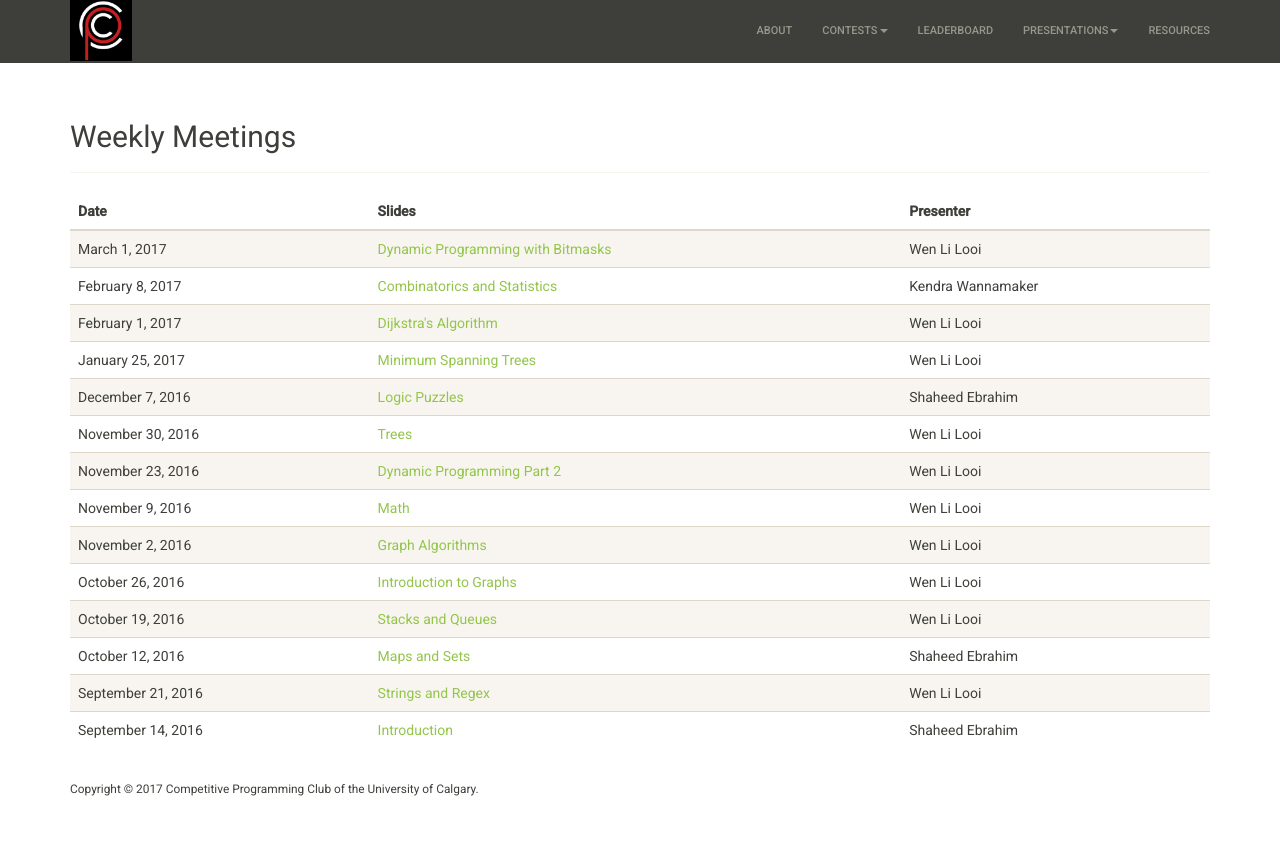
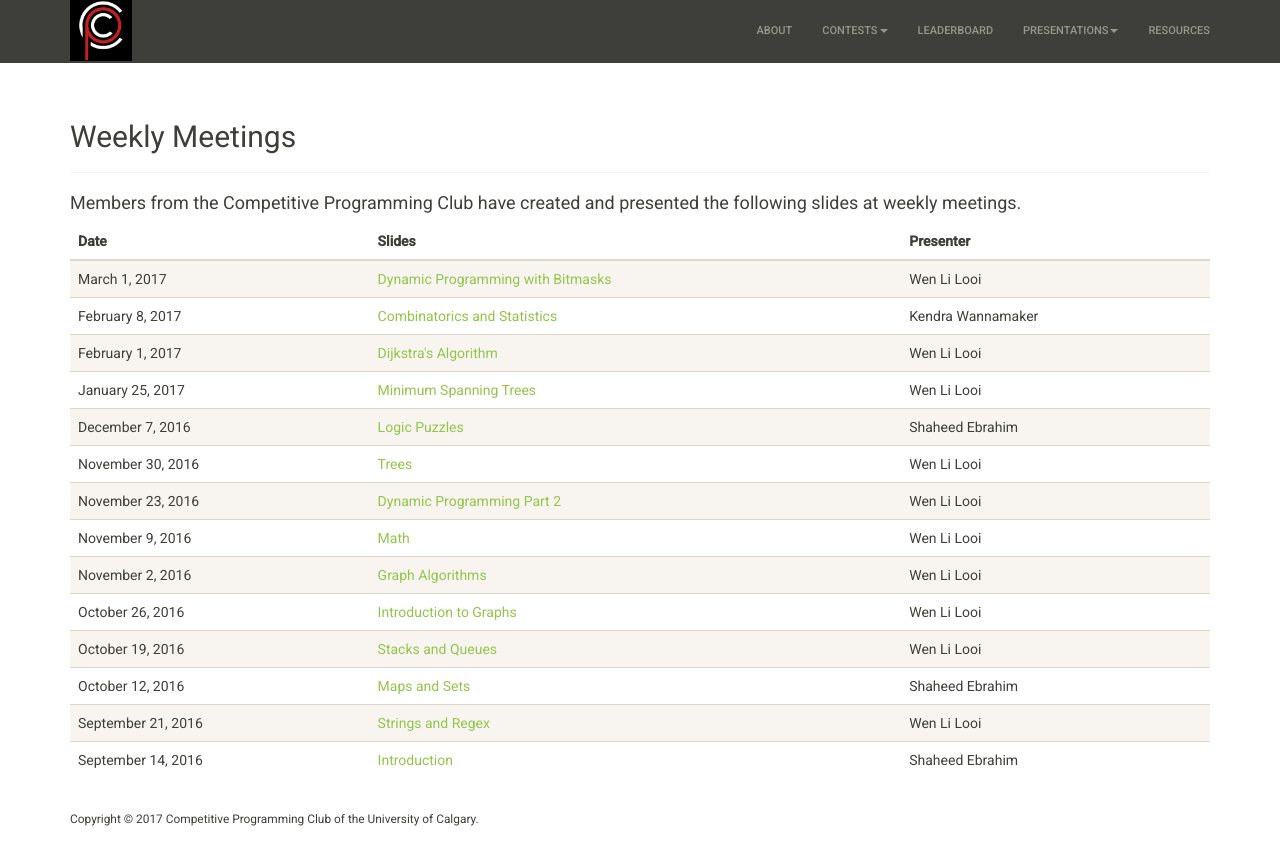
Before and after one commit to ProblemSolvingClub/psc-website, a Jekyll site: the page built from presentations/weekly-meetings/index.html, in a window 1280 px wide. Shown: the top 865 px of the page. Built offline with Jekyll 4.4.1, drawn with Linux system fonts in a browser that asks for light colours; nearby versions of some CDN libraries.

Commit message:
Forgot to rename in this page, done

```diff
--- a/presentations/weekly-meetings/index.html
+++ b/presentations/weekly-meetings/index.html
@@ -7,6 +7,7 @@ title: Lectures
     <h2>Weekly Meetings</h2>
   </div>
   <h4>
+    Members from the Competitive Programming Club have created and presented the following slides at weekly meetings.
   </h4>
   <table class="table table-striped">
     <thead>
```
